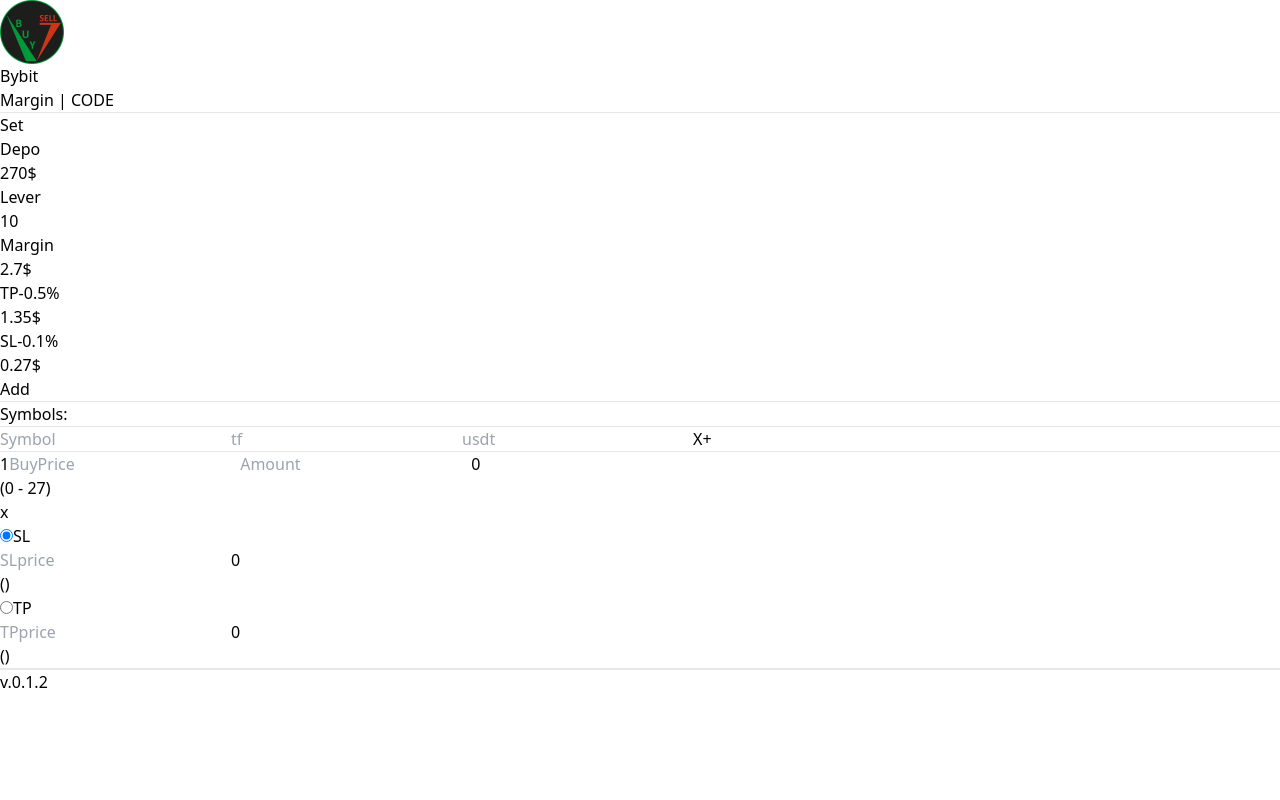
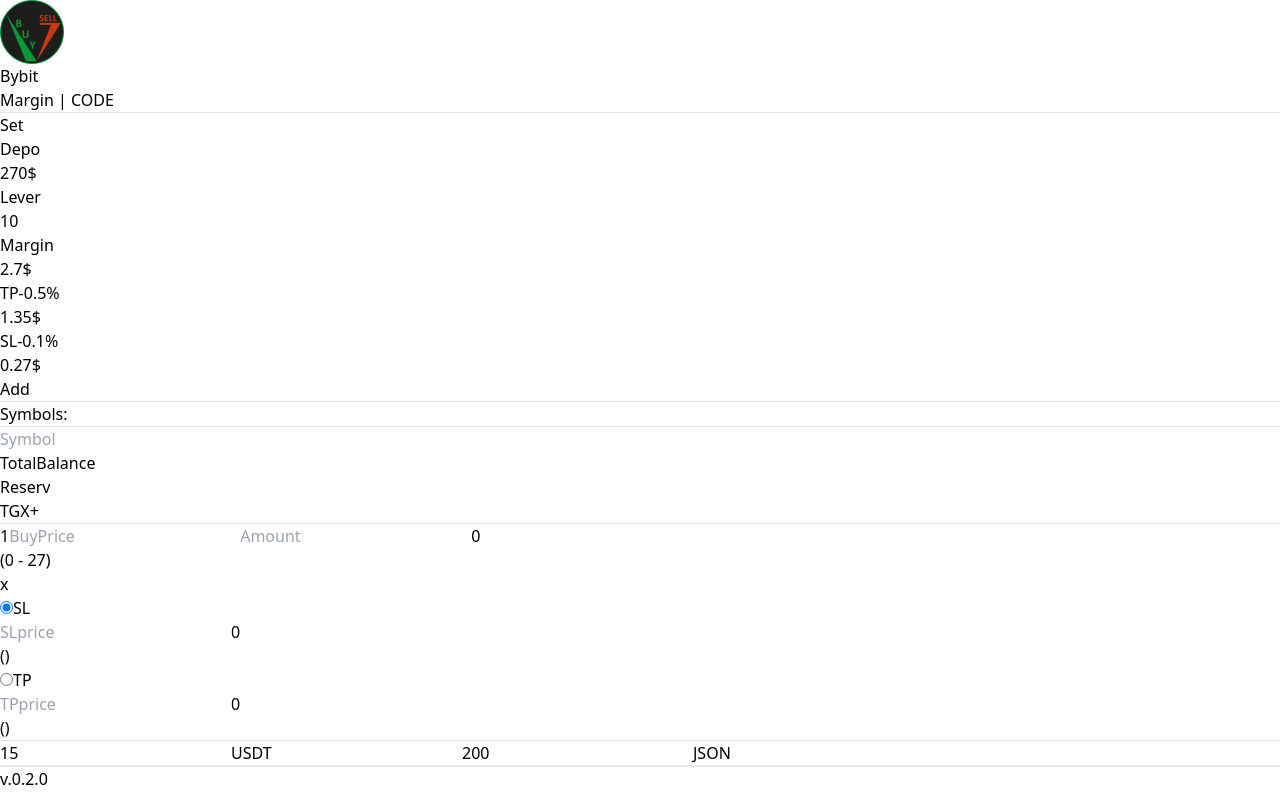
Before and after one commit to innTall/mm-pwa, a Vue app: page / in a window 1280 px wide. Built offline with nearby package versions, Linux system fonts and the light colour scheme.

Commit message:
v.0.2.0 fetch klines data

```diff
--- a/package.json
+++ b/package.json
@@ -1,7 +1,7 @@
 {
   "name": "mm-pwa",
   "private": true,
-  "version": "0.1.2",
+  "version": "0.2.0",
   "type": "module",
   "scripts": {
     "dev": "vite",
--- /dev/null
+++ b/src/api/KlinesBybit.vue
@@ -0,0 +1,47 @@
+<script setup>
+import { ref } from "vue";
+import { storeToRefs } from "pinia";
+import { useMarginSymbolsStore } from "@/stores/marginSymbols.js";
+const { klineData } = storeToRefs(useMarginSymbolsStore()); // Use reactive store variable
+
+// Reactive variables
+const interval = ref("15");
+const quoteAsset = ref("USDT");
+const limit = ref("200");
+
+// Function to download the fetched data as a JSON file
+const downloadJSON = () => {
+	if (!klineData.value) {
+		alert("No data available to download!");
+		return;
+	}
+	const jsonString = JSON.stringify(klineData.value, null, 2); // Pretty print JSON
+	const blob = new Blob([jsonString], { type: "application/json" });
+	const url = URL.createObjectURL(blob);
+	// Create a temporary link element to trigger the download
+	const link = document.createElement("a");
+	link.href = url;
+	link.download = "kline_data.json";
+	link.click();
+	// Revoke the object URL after download
+	URL.revokeObjectURL(url);
+};
+</script>
+
+<template>
+	<div class="text-sm mt-2">
+		<div class="flex justify-between">
+			<input id="interval" type="number" v-model="interval" placeholder="tf"
+				class="w-[6ch] bg-gray-900 border text-center" />
+			<input id="quoteAsset" type="text" v-model="quoteAsset" placeholder="usdt"
+				class="w-[8ch] bg-gray-900 border text-center uppercase" />
+			<input id="limit" type="number" v-model="limit" placeholder="200-1000"
+				class="w-[8ch] bg-gray-900 border text-center" />
+			<button @click="downloadJSON" :disabled="!klineData" class="bg-gray-700 px-2">JSON</button>
+		</div>
+		<hr class="border-green-600 mt-2">
+		<pre v-if="klineData">{{ klineData }}</pre>
+	</div>
+</template>
+
+<style scoped></style>
--- a/src/components/MarginSymbols.vue
+++ b/src/components/MarginSymbols.vue
@@ -1,8 +1,16 @@
 <script setup>
+import { ref } from 'vue';
 import { storeToRefs } from 'pinia';
 import { useMarginSymbolsStore } from "@/stores/marginSymbols.js";
+
 const { sortedSymbols } = storeToRefs(useMarginSymbolsStore());
 const { scrollToBlock } = useMarginSymbolsStore();
+const selectedSymbolId = ref(null); // Track the currently selected symbol
+
+const handleSymbolClick = (symbolId, symbolName) => {
+	selectedSymbolId.value = symbolId; // Update the selected symbol ID
+	scrollToBlock(symbolId, symbolName); // Perform the scroll action
+};
 </script>
 
 <template>
@@ -14,7 +22,8 @@
 				<!-- Link/Button for Each Symbol -->
 				<li v-for="symbol in sortedSymbols" :key="symbol.id"
 					class="text-blue-500 cursor-pointer hover:underline uppercase"
-					@click="scrollToBlock(symbol.id)">
+					:class="selectedSymbolId === symbol.id ? 'bg-blue-500 text-white rounded px-2' : ''"
+					@click="handleSymbolClick(symbol.id, symbol.symbol)">
 					{{ symbol.symbol }}
 				</li>
 			</ul>
--- a/src/components/OrdersBlock.vue
+++ b/src/components/OrdersBlock.vue
@@ -19,10 +19,9 @@
 		<div class="flex justify-between">
 			<input :id="'symbol-' + block.id" type="text" v-model="block.symbol" placeholder="Symbol"
 				class="w-[8ch] text-center font-bold bg-gray-900 border uppercase" />
-			<input :id="'interval-' + block.id" type="number" v-model="block.interval" placeholder="tf"
-				class="w-[8ch] bg-gray-900 border text-center" />
-			<input :id="'quoteAsset-' + block.id" type="text" v-model="block.quoteAsset" placeholder="usdt"
-				class="w-[8ch] bg-gray-900 border text-center uppercase" />
+			<div class="">TotalBalance</div>
+			<div class="">Reserv</div>
+			<button id="tg" class="px-2 bg-gray-700">TG</button>
 			<button @click="openRemoveBlockDialog(block.id)" class="px-2 font-bold text-red-600 border border-red-600">
 				X
 			</button>
--- a/src/stores/marginSymbols.js
+++ b/src/stores/marginSymbols.js
@@ -1,8 +1,11 @@
 import { defineStore, storeToRefs } from "pinia";
-import { computed } from "vue";
+import { ref, computed } from "vue";
 import { useOrdersBlockStore } from "@/stores/ordersBlock.js";
+import { fetchKlineData } from "@/utils/fetchKlineData.js"; // Import the fetch utility
 
-export const useMarginSymbolsStore = defineStore("marginSymbols", () => {
+export const useMarginSymbolsStore = defineStore(
+  "marginSymbols",
+  () => {
     // Access the ordersBlock store
     const { blocks } = storeToRefs(useOrdersBlockStore());
 
@@ -19,20 +22,29 @@
         a.symbol.localeCompare(b.symbol)
       );
     });
+    const klineData = ref(null); // Reactive state to hold Kline data
 
     // Method: Scroll to the block by ID
-  const scrollToBlock = (id) => {
+    const scrollToBlock = async (id) => {
       const blockElement = document.getElementById(`block-${id}`);
       if (blockElement) {
         blockElement.scrollIntoView({ behavior: "smooth", block: "center" });
         blockElement.classList.add("highlight");
         setTimeout(() => blockElement.classList.remove("highlight"), 1000);
       }
+      // Find the symbol associated with the ID
+      const symbol = symbolNames.value.find((item) => item.id === id)?.symbol;
+      if (symbol) {
+        klineData.value = await fetchKlineData(symbol.toUpperCase()); // Update reactive state
+      }
     };
 
     return {
       symbolNames,
       sortedSymbols,
+      klineData,
       scrollToBlock,
     };
-});
+  },
+  { persist: false }
+);
--- a/src/stores/ordersBlock.js
+++ b/src/stores/ordersBlock.js
@@ -26,8 +26,8 @@
     const newBlock = {
       id: generateUniqueBlockId(),
       symbol: "",
-      interval: "",
-      quoteAsset: "",
+      //interval: "",
+      //quoteAsset: "",
       orders: [createNewMarginOrder(1)],
       nextOrderId: 2, // Start order numbering for this block
       isSaved: false,
--- /dev/null
+++ b/src/utils/fetchKlineData.js
@@ -0,0 +1,37 @@
+export async function fetchKlineData(
+  baseAsset,
+  quoteAsset = "USDT",
+  interval = "15",
+  limit = "200"
+) {
+  if (!baseAsset || !quoteAsset) {
+    console.error("Base asset or quote asset is not set!");
+    alert("Please ensure both baseAsset and quoteAsset are provided.");
+    return null; // Return null to handle gracefully
+  }
+
+  const baseUrl = "https://api.bybit.com/v5/market/kline";
+  const params = {
+    category: "linear",
+    symbol: `${baseAsset.toUpperCase()}${quoteAsset.toUpperCase()}`, // Concatenate baseAsset and quoteAsset
+    interval, // Interval in minutes
+    limit, // Number of records
+  };
+  console.log("Fetching data for symbol:", params.symbol); // Debug log
+
+  const queryString = new URLSearchParams(params).toString();
+  const url = `${baseUrl}?${queryString}`;
+
+  try {
+    const response = await fetch(url);
+    if (!response.ok) {
+      throw new Error(`Error: ${response.status} - ${response.statusText}`);
+    }
+    const data = await response.json();
+    return data; // Return the fetched data
+  } catch (error) {
+    console.error("Failed to fetch Kline data:", error);
+    alert("Failed to fetch data. See console for details.");
+    return null; // Return null in case of error
+  }
+}
--- a/src/views/MarginTrade.vue
+++ b/src/views/MarginTrade.vue
@@ -2,6 +2,7 @@
 import OptionsBar from '../components/OptionsBar.vue';
 import MarginSymbols from '../components/MarginSymbols.vue';
 import OrdersBlock from '../components/OrdersBlock.vue';
+import KlinesBybit from '../api/KlinesBybit.vue';
 </script>
 
 <template>
@@ -9,6 +10,7 @@
 		<OptionsBar />
 		<MarginSymbols />
 		<OrdersBlock />
+		<KlinesBybit />
 	</div>
 </template>
 <style scoped></style>
```
Also changed, not shown: 1 other file (tests, documents, lock files or other folders). Lines whose indentation alone changed are shown as unchanged.
